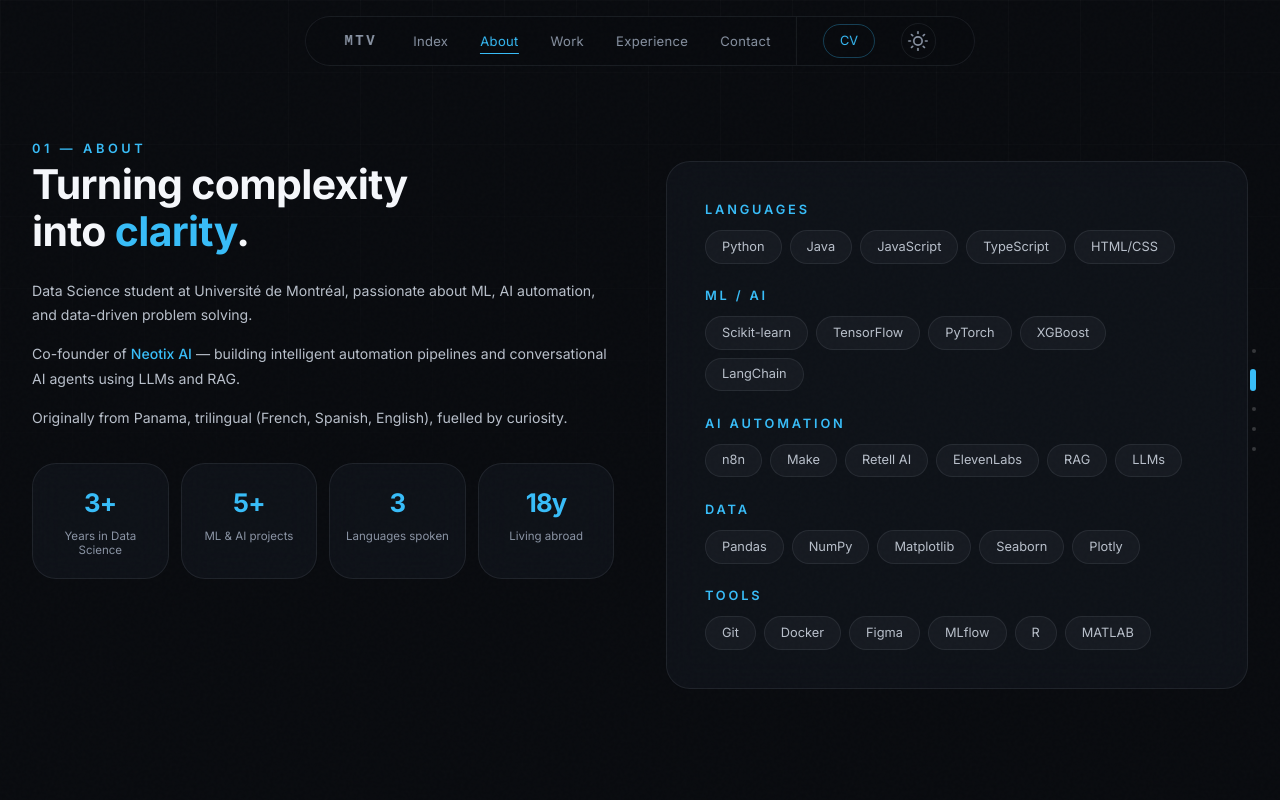
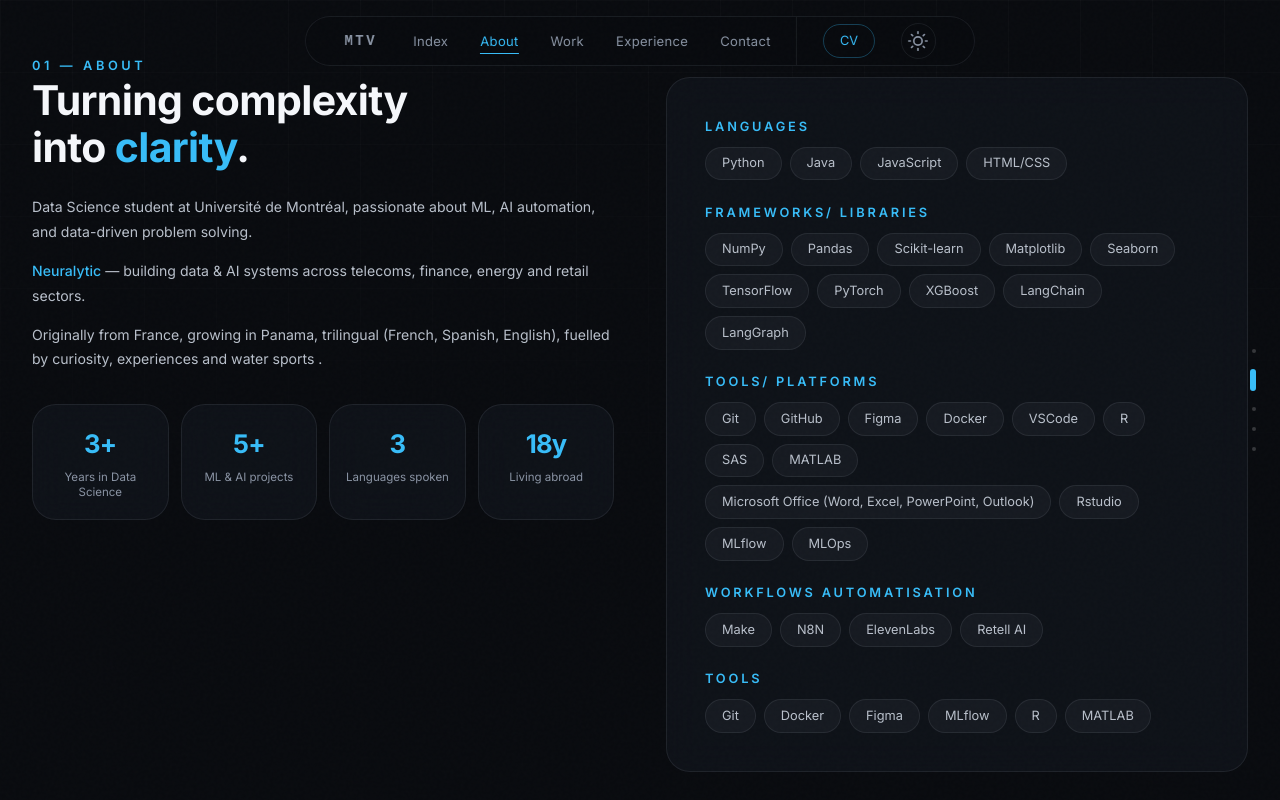
Before and after one commit to Mandchouno/MV_portfolio, a Next.js app: page / in a window 1280 px wide. Both pictures are taken after a click on the button "About". Built offline with nearby package versions, Linux system fonts and the light colour scheme.

Commit message:
modification texte

```diff
--- a/package.json
+++ b/package.json
@@ -13,7 +13,8 @@
     "lucide-react": "^1.7.0",
     "next": "16.2.2",
     "react": "19.2.4",
-    "react-dom": "19.2.4"
+    "react-dom": "19.2.4",
+    "react-icons": "^5.6.0"
   },
   "devDependencies": {
     "@tailwindcss/postcss": "^4",
--- a/src/app/layout.tsx
+++ b/src/app/layout.tsx
@@ -9,13 +9,13 @@ const inter = Inter({
 });
 
 export const metadata: Metadata = {
-  title: "Mandi Téo Vigier — Data Scientist & AI Builder",
+  title: "Mandi Téo Vigier — Data Scientist & AI Engineer",
   description:
-    "Portfolio of Mandi Téo Vigier — Data Science student, Co-founder of Neotix AI. Building AI solutions and turning data into actionable insights.",
+    "Portfolio of Mandi Téo Vigier — Data Science, Co-founder of Neotix AI. Building AI solutions and turning data into actionable insights.",
   keywords: ["Data Science", "Machine Learning", "AI", "Portfolio", "Mandi Vigier"],
   openGraph: {
-    title: "Mandi Téo Vigier — Data Scientist & AI Builder",
-    description: "Portfolio of Mandi Téo Vigier — Data Science student & AI builder based in Montréal.",
+    title: "Mandi Téo Vigier — Data Scientist & AI Engineer",
+    description: "Portfolio of Mandi Téo Vigier — Data Science & AI Engineer based in Montréal.",
     type: "website",
   },
 };
--- a/src/components/About.tsx
+++ b/src/components/About.tsx
@@ -4,10 +4,10 @@ import { motion, useTransform } from "framer-motion";
 import { useSectionOffset } from "./ScrollDriven";
 
 const skills = [
-  { category: "Languages",     items: ["Python", "Java", "JavaScript", "TypeScript", "HTML/CSS"] },
-  { category: "ML / AI",       items: ["Scikit-learn", "TensorFlow", "PyTorch", "XGBoost", "LangChain"] },
-  { category: "AI Automation", items: ["n8n", "Make", "Retell AI", "ElevenLabs", "RAG", "LLMs"] },
-  { category: "Data",          items: ["Pandas", "NumPy", "Matplotlib", "Seaborn", "Plotly"] },
+  { category: "Languages",     items: ["Python", "Java", "JavaScript", "HTML/CSS"] },
+  { category: "Frameworks/ Libraries",       items: ["NumPy", "Pandas", "Scikit-learn", "Matplotlib", "Seaborn","TensorFlow", "PyTorch", "XGBoost", "LangChain", "LangGraph" ] },
+  { category: "Tools/ Platforms", items: ["Git", "GitHub", "Figma", "Docker", "VSCode", "R", "SAS", "MATLAB", "Microsoft Office (Word, Excel, PowerPoint, Outlook)", "Rstudio", "MLflow", "MLOps"] },
+  { category: "Workflows Automatisation",          items: ["Make", "N8N", "ElevenLabs", "Retell AI"] },
   { category: "Tools",         items: ["Git", "Docker", "Figma", "MLflow", "R", "MATLAB"] },
 ];
 
@@ -83,8 +83,8 @@ export default function About() {
             <motion.div style={{ x: bioX, opacity: bioO }}>
               {[
                 "Data Science student at Université de Montréal, passionate about ML, AI automation, and data-driven problem solving.",
-                <span key="neotix">Co-founder of <span style={{ color: "var(--accent)", fontWeight: 500 }}>Neotix AI</span> — building intelligent automation pipelines and conversational AI agents using LLMs and RAG.</span>,
-                "Originally from Panama, trilingual (French, Spanish, English), fuelled by curiosity.",
+                <span key="neotix"> <span style={{ color: "var(--accent)", fontWeight: 500 }}>Neuralytic</span> — building data & AI systems across telecoms, finance, energy and retail sectors.</span>,
+                "Originally from France, growing in Panama, trilingual (French, Spanish, English), fuelled by curiosity, experiences and water sports .",
               ].map((text, i) => (
                 <p key={i} style={{
                   color: "var(--text-secondary)",
--- a/src/components/Contact.tsx
+++ b/src/components/Contact.tsx
@@ -3,6 +3,7 @@
 import { motion, useTransform, MotionValue } from "framer-motion";
 import { useState, useEffect } from "react";
 import { useSectionOffset } from "./ScrollDriven";
+
 
 function Clock() {
   const [time, setTime] = useState("");
--- a/src/components/Experience.tsx
+++ b/src/components/Experience.tsx
@@ -7,30 +7,30 @@ import { useSectionOffset } from "./ScrollDriven";
 const experiences = [
   {
     role: "Co-founder", company: "Neotix AI",
-    period: "Jan 2026 – Present", location: "Montréal, QC", type: "Full-time",
-    points: ["AI-driven automation & conversational agents for business use cases.", "Workflow automations integrating AI services and external APIs.", "Prototyped web AI products and coordinated early-stage client dev."],
-    tools: ["LangChain", "LangGraph", "n8n", "Make", "Retell AI", "ElevenLabs", "RAG"],
+    period: "Jan 2026 – Apr 2026", location: "Montréal, QC", type: "Full-time",
+    points: ["AI-driven automation & conversational agents for business use cases.", "Workflow automations integrating AI services and external APIs.", "Prototyped web-based AI products and coordinated early-stage product and client development.", "Applied practical machine learning concepts to real-world data and automation pipelines."],
+    tools: ["LangChain", "LangGraph", "n8n", "Make", "Retell AI", "ElevenLabs", "Python", "LLMs (Large Language Model)", "RAG (Retrieval-Augmented Generation)"],
     accent: true, fromX: -160,
   },
   {
     role: "Development Assistant", company: "Neuralytic",
     period: "Apr – Jul 2023", location: "Panama City, Panama", type: "Internship",
-    points: ["ML algorithm development — Deep Learning specialization.", "Coordinated client meetings and supported business development.", "Designed and prototyped a web/mobile app using Figma."],
+    points: ["ML algorithm development (Deep Learning specialization).", "Coordinated client meetings and supported business development.", "Designed and prototyped a web/mobile app using Figma."],
     tools: ["Python", "TensorFlow", "PyTorch", "Figma", "MLOps"],
     accent: false, fromX: 160,
   },
   {
     role: "Web Catalog Clerk", company: "UAP Heavy-Duty Vehicle Parts",
     period: "May – Aug 2024", location: "Montréal, QC", type: "Seasonal",
-    points: ["Standardized and cleaned product data for e-commerce integration.", "Prepared large-scale Excel datasets for automated import workflows."],
-    tools: ["Excel", "VBA", "Data Management"],
+    points: ["Standardized and cleaned product data for e-commerce integration.", "Prepared large-scale Excel datasets for automated import workflows.", "Supported the marketing team with data organization and operational tasks."],
+    tools: ["Microsoft Excel advanced formulas", "VBA", "Data Management"],
     accent: false, fromX: -120,
   },
 ];
 
 const education = [
   { degree: "B.Sc. — Bidisciplinary Mathematics & Computer Science", specialty: "Data Science Specialization", institution: "Université de Montréal", period: "Jan 2022 – Dec 2025", location: "Montréal, QC", accent: true, fromX: -140 },
-  { degree: "French Baccalaureate", specialty: "", institution: "Lycée International de Panama", period: "2008 – 2022", location: "Panama City, Panama", accent: false, fromX: 140 },
+  { degree: "French Baccalaureate", specialty: "Mathematics", institution: "Lycée International de Panama", period: "2008 – 2022", location: "Panama City, Panama", accent: false, fromX: 140 },
 ];
 
 function ExpCard({ exp, i, off }: { exp: typeof experiences[0]; i: number; off: MotionValue<number> }) {
--- a/src/components/Hero.tsx
+++ b/src/components/Hero.tsx
@@ -4,7 +4,7 @@ import { useEffect, useState } from "react";
 import { motion, useTransform } from "framer-motion";
 import { useSectionOffset } from "./ScrollDriven";
 
-const roles = ["Data Scientist", "AI Builder", "ML Engineer", "Co-founder @ Neotix AI"];
+const roles = ["Data Scientist", "AI Automation", "ML Engineer", "AI Systems Architect"];
 
 export default function Hero() {
   const off = useSectionOffset(0);
@@ -54,23 +54,14 @@ export default function Hero() {
 
       <div className="relative z-10 text-center" style={{ padding: "0 8vw clamp(4rem, 10vh, 8rem)" }}>
 
-        {/* Badge */}
-        <motion.div style={{ y: badgeY, opacity: badgeO }} className="mb-4">
-          <span className="inline-flex items-center gap-2 rounded-full border"
-            style={{ color: "var(--accent)", borderColor: "var(--accent-glow)", background: "var(--accent-dim)", fontSize: "0.72rem", fontWeight: 600, letterSpacing: "0.18em", textTransform: "uppercase", padding: "0.35rem 1rem" }}>
-            <span style={{ width: "6px", height: "6px", borderRadius: "50%", background: "var(--accent)", boxShadow: "0 0 8px var(--accent)", animation: "pulse 2s ease-in-out infinite", flexShrink: 0, display: "inline-block" }} />
-            Open to opportunities
-          </span>
-        </motion.div>
-
         {/* Title */}
         <motion.h1
           style={{ y: titleY, opacity: titleO, scale: titleScale, fontSize: "clamp(1.8rem, 3.5vw, 3.5rem)", marginBottom: "0.9rem" }}
           className="font-bold heading"
         >
-          <span style={{ color: "var(--text-primary)", display: "block" }}>The online home of</span>
-          <span style={{ color: "var(--accent)" }}>Mandi&apos;s</span>
-          <span style={{ color: "var(--text-primary)" }}> work.</span>
+          <span style={{ color: "var(--text-primary)", display: "block" }}>Mandi Vigier's</span>
+          <span style={{ color: "var(--accent)" }}>Portfolio&apos;s</span>
+          <span style={{ color: "var(--text-primary)" }}>.</span>
         </motion.h1>
 
         {/* Typewriter */}
--- a/src/components/Projects.tsx
+++ b/src/components/Projects.tsx
@@ -5,11 +5,11 @@ import { useState } from "react";
 import { useSectionOffset } from "./ScrollDriven";
 
 const projects = [
-  { id: "01", title: "PL Prediction",       subtitle: "Premier League",        year: "2025", tags: ["Python", "GCN", "Bayes"],      desc: "Predicts Premier League standings using FNN, Bayesian classifiers, and Graph Convolutional Networks.", github: "https://github.com/Mandchouno/PL-prediction-db" },
+  { id: "01", title: "PL Prediction",       subtitle: "Premier League",        year: "2025", tags: ["Python", "GCN", "Bayes"],      desc: "Predicts Premier League standings using FNN, Bayesian classifiers, and Graph Convolutional Networks.", github: "https://github.com/TokamLilian/PL-prediction-db" },
   { id: "02", title: "Chatbot Finance",     subtitle: "Copilote IA Financier",  year: "2025", tags: ["FastAPI", "RAG", "LangChain"], desc: "Educational finance chatbot combining semantic search (RAG), intent detection, and financial calculators.", github: "https://github.com/Mandchouno/Chatbot_Finance" },
-  { id: "03", title: "Text Classification", subtitle: "Kaggle IFT3395/6390",   year: "2024", tags: ["Scikit-learn", "SVM", "NLP"],   desc: "Binary text classification on imbalanced datasets. Lemmatization, Mann-Whitney selection, Bayesian optimization.", github: "https://github.com/Mandchouno/Kaggle_Text_Classification" },
-  { id: "04", title: "La Liga Prediction",  subtitle: "Match Outcomes",         year: "2025", tags: ["Python", "ML", "Pandas"],       desc: "La Liga match outcome prediction with multiple ML models. Full data pipeline from collection to evaluation.", github: "https://github.com/Mandchouno/La-Liga-Prediction" },
-  { id: "05", title: "UniShop",             subtitle: "Student Marketplace",    year: "2023", tags: ["Java", "OOP", "JUnit"],         desc: "OOP marketplace for students to buy/sell academic items. Separate roles, orders, metrics, JSON persistence.", github: "https://github.com/Mandchouno/UniShop" },
+  { id: "03", title: "Text Classification", subtitle: "Kaggle IFT3395/6390",   year: "2024", tags: ["Scikit-learn", "SVM", "NLP"],   desc: "Binary text classification on imbalanced datasets. Lemmatization, Mann-Whitney selection, Bayesian optimization.", github: "https://github.com/Mandchouno/Kaggle_ML_classification-de-texte" },
+  { id: "04", title: "La Liga Prediction",  subtitle: "Match Outcomes",         year: "2025", tags: ["Python", "ML", "Pandas"],       desc: "La Liga match outcome prediction with multiple ML models. Full data pipeline from collection to evaluation.", github: "https://github.com/Mandchouno/Laliga-prediction" },
+  { id: "05", title: "UniShop",             subtitle: "Student Marketplace",    year: "2023", tags: ["Java", "OOP", "JUnit"],         desc: "OOP marketplace for students to buy/sell academic items. Separate roles, orders, metrics, JSON persistence.", github: "https://github.com/medinammartin3/UniShop" },
 ];
 
 const origins = [
```
Also changed, not shown: 1 other file (tests, documents, lock files or other folders).
